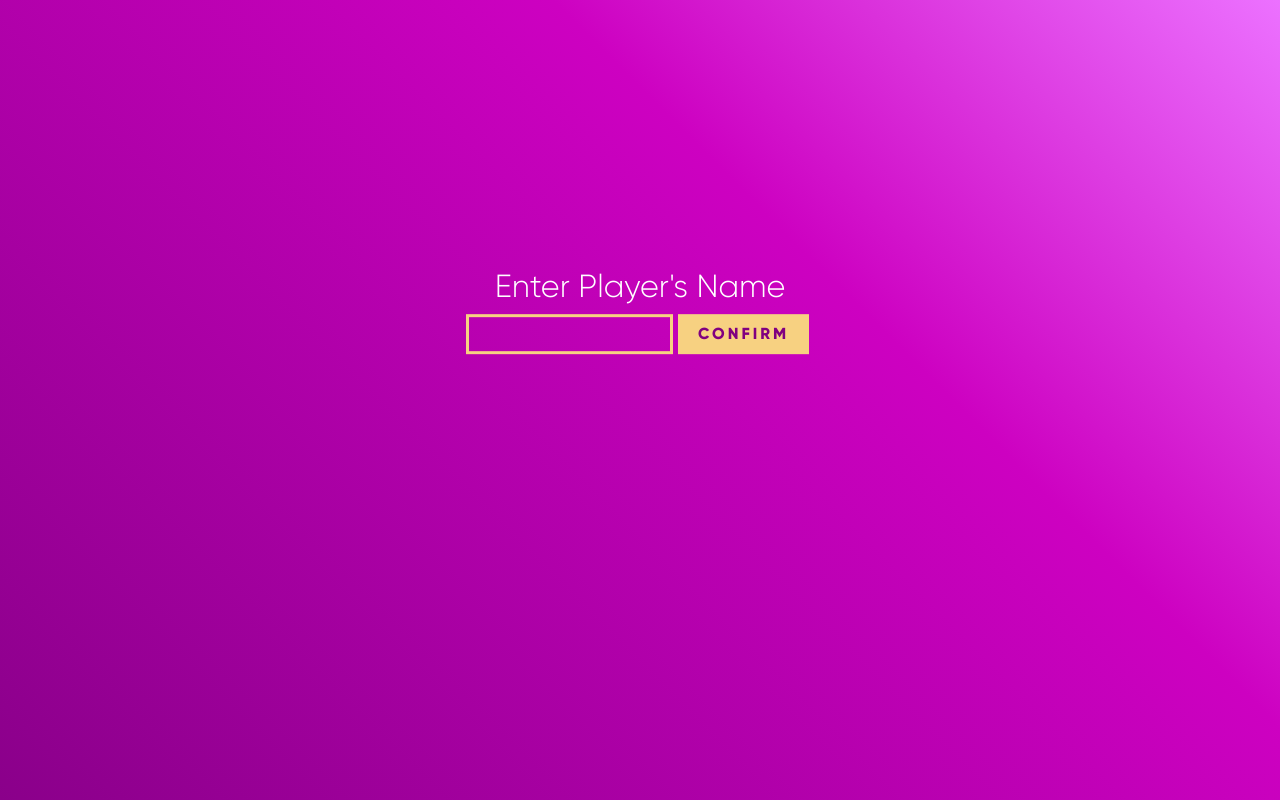
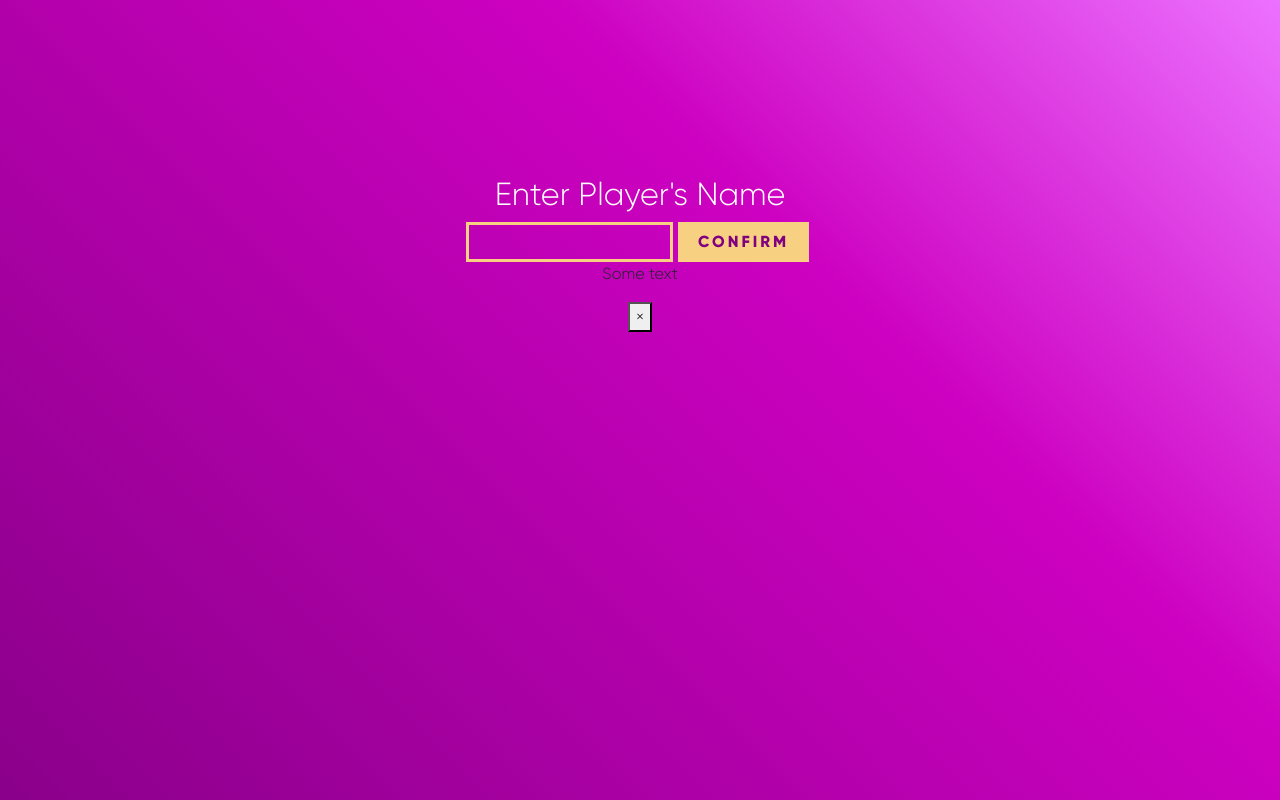
Before and after one commit to SergeyYahdzhyiev/quiz, a React (Create React App) app: page /player in a window 1280 px wide. Both pictures are taken after a click on the button "CONFIRM". Built offline with nearby package versions, Linux system fonts and the light colour scheme.

Commit message:
set up basic alert component and it's state

```diff
--- /dev/null
+++ b/src/components/Alert/alert.jsx
@@ -0,0 +1,24 @@
+import { Container } from 'react-bootstrap';
+import { useSelector, useDispatch } from 'react-redux';
+
+import { hideAlert } from '../../redux/actions';
+
+import styles from './alert.module.scss';
+
+export const Alert = () => {
+  const { show, closable, text } = useSelector((state) => state.alert);
+  const dispatch = useDispatch();
+
+  if (show) {
+    return (
+      <Container className={styles.alert} fluid>
+        <p>{text}</p>
+        {closable && (
+          <button onClick={() => dispatch(hideAlert())}>&times;</button>
+        )}
+      </Container>
+    );
+  } else {
+    return null;
+  }
+};
--- /dev/null
+++ b/src/components/Alert/index.js
@@ -0,0 +1 @@
+export * from './alert';
--- a/src/components/InputForm/input.form.jsx
+++ b/src/components/InputForm/input.form.jsx
@@ -1,10 +1,26 @@
 import { useState } from 'react';
 import { Row } from 'react-bootstrap';
+import { useDispatch } from 'react-redux';
+import { useHistory } from 'react-router-dom';
+
+import { setName, showAlert } from '../../redux/actions';
 
 import styles from './input.form.module.scss';
 
-export const InputForm = ({ text }) => {
+export const InputForm = () => {
   const [value, setValue] = useState('');
+  const history = useHistory();
+  const dispatch = useDispatch();
+
+  function handler() {
+    if (!value) {
+      dispatch(showAlert('Some text', true));
+    } else {
+      dispatch(setName(value));
+      setValue('');
+      history.push('/themes');
+    }
+  }
   return (
     <Row className={styles.input}>
       <input
@@ -12,7 +28,7 @@ export const InputForm = ({ text }) => {
         onChange={(e) => setValue(e.target.value)}
         value={value}
       />
-      <button onClick={() => console.log('clicked')}>{text}</button>
+      <button onClick={handler}>CONFIRM</button>
     </Row>
   );
 };
--- a/src/components/index.js
+++ b/src/components/index.js
@@ -1 +1,2 @@
 export * from './InputForm';
+export * from './Alert';
--- a/src/pages/PlayerScreen/player.screen.jsx
+++ b/src/pages/PlayerScreen/player.screen.jsx
@@ -1,5 +1,5 @@
 import { Container } from 'react-bootstrap';
-import { InputForm } from '../../components';
+import { InputForm, Alert } from '../../components';
 
 import styles from './player.screen.module.scss';
 
@@ -7,7 +7,10 @@ export const PlayerScreen = () => {
   return (
     <Container className={styles.player} fluid>
       <h2 className={styles.player_title}>Enter Player's Name </h2>
-      <InputForm text='CONFIRM' />
+      <InputForm />
+      <Container className='text-center'>
+        <Alert />
+      </Container>
     </Container>
   );
 };
--- a/src/pages/PlayerScreen/player.screen.module.scss
+++ b/src/pages/PlayerScreen/player.screen.module.scss
@@ -7,7 +7,7 @@
   flex-direction: column;
   margin: 0;
   padding: 0;
-  justify-content: center;
+  min-height: 30%;
   align-items: center;
   top: 40%;
   transform: translateY(-60%);
--- a/src/redux/actions.js
+++ b/src/redux/actions.js
@@ -1,4 +1,17 @@
-import { SET_NAME } from './types';
+import { SET_NAME, SHOW_ALERT, HIDE_ALERT } from './types';
+
+export function showAlert(text, closable) {
+  return {
+    type: SHOW_ALERT,
+    payload: { text, closable },
+  };
+}
+
+export function hideAlert() {
+  return {
+    type: HIDE_ALERT,
+  };
+}
 
 export function setName(name) {
   return {
--- /dev/null
+++ b/src/redux/reducers/alertReducer.js
@@ -0,0 +1,26 @@
+import { HIDE_ALERT, SHOW_ALERT } from '../types';
+
+const initialState = {
+  show: false,
+  text: 'Default alert text.',
+  closable: false,
+};
+
+export function alertReducer(state = initialState, action) {
+  switch (action.type) {
+    case SHOW_ALERT:
+      return {
+        ...state,
+        show: true,
+        text: action.payload.text,
+        closable: action.payload.closable,
+      };
+    case HIDE_ALERT:
+      return {
+        ...state,
+        show: false,
+      };
+    default:
+      return state;
+  }
+}
--- a/src/redux/reducers/rootReducer.js
+++ b/src/redux/reducers/rootReducer.js
@@ -1,9 +1,11 @@
 import { combineReducers } from 'redux';
 
+import { alertReducer } from './alertReducer';
 import { gameReducer } from './gameReducer';
 import { questionReducer } from './questionReducer';
 
 export const rootReducer = combineReducers({
   game: gameReducer,
   questions: questionReducer,
+  alert: alertReducer,
 });
--- a/src/redux/types.js
+++ b/src/redux/types.js
@@ -1 +1,4 @@
 export const SET_NAME = 'GAME:SET_PLAYER_NAME';
+
+export const SHOW_ALERT = 'ALERT:SHOW_ALERT';
+export const HIDE_ALERT = 'ALERT:HIDE_ALERT';
```
Also changed, not shown: src/components/Alert/alert.module.scss (added).
